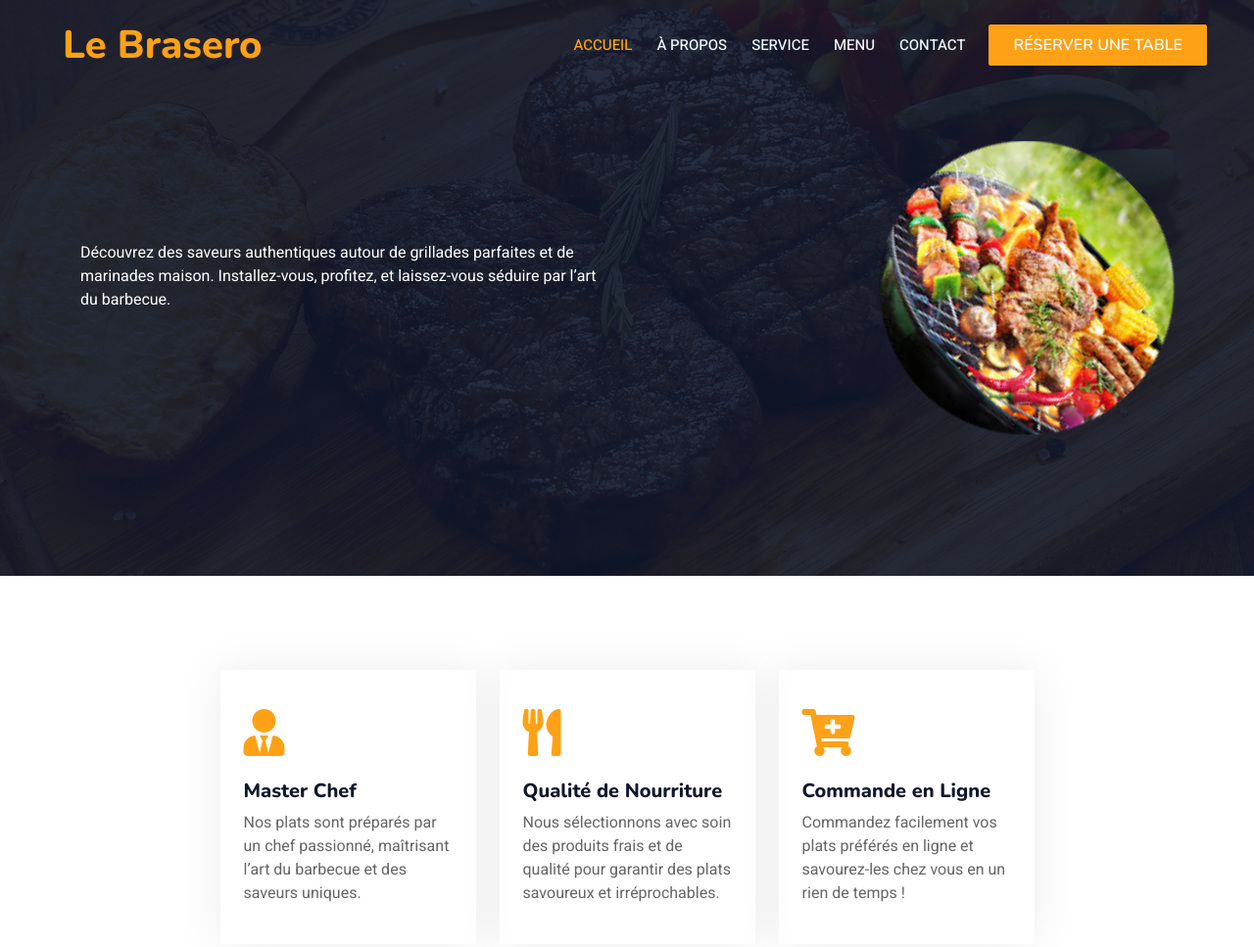
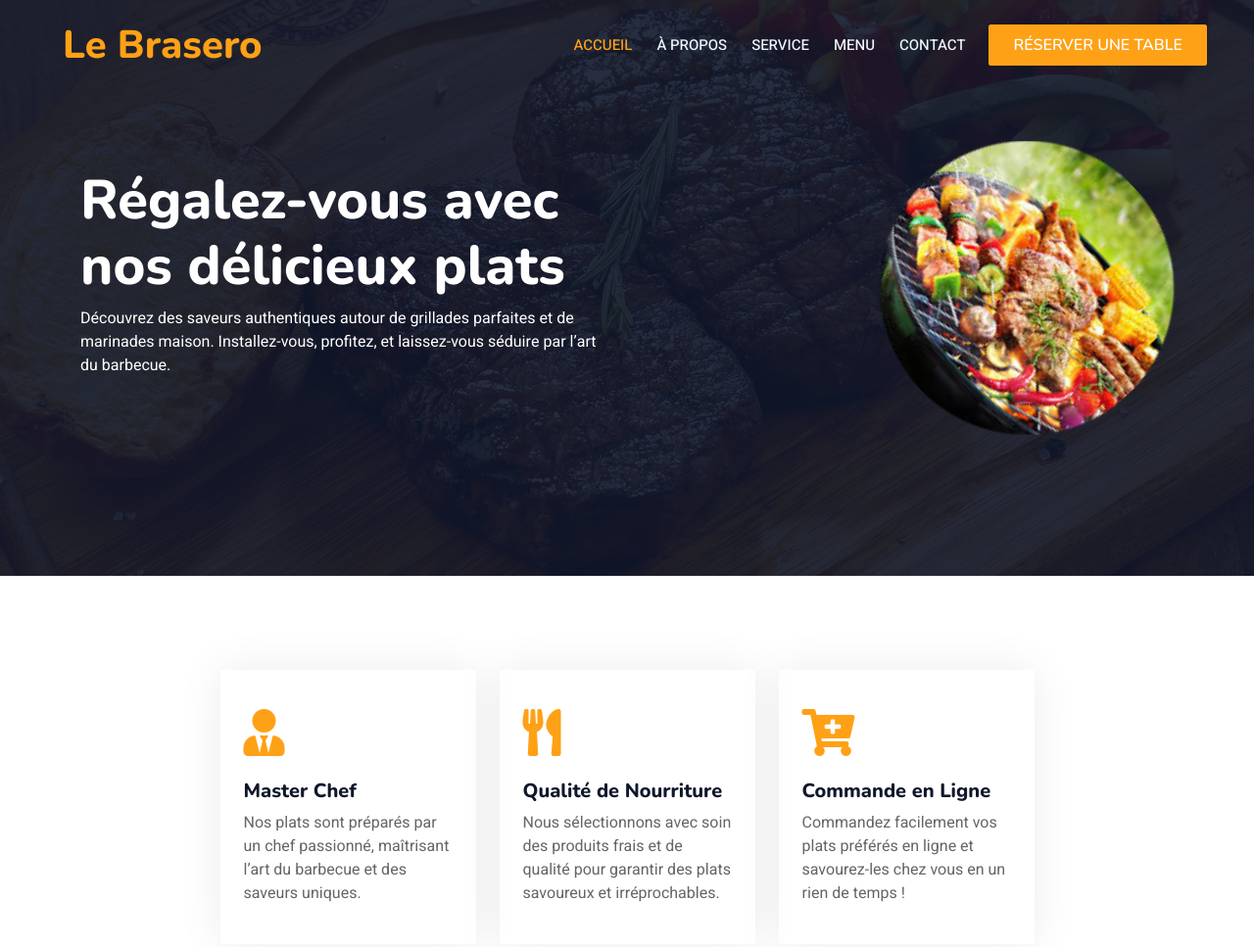
Before and after one commit to Anassmeh/Site-restaurant, a plain HTML site: page index.html in a window 1280 px wide. Shown: the top 967 px of the page at 98% size. Drawn offline with nearby package versions, Linux system fonts and the light colour scheme; some icons are missing.

Commit message:
effacer les dernières modifications

```diff
--- a/index.html
+++ b/index.html
@@ -69,7 +69,7 @@
                 <div class="container my-5 py-5">
                     <div class="row align-items-center g-5">
                         <div class="col-lg-6 text-center text-lg-start">
-                            <h3 class="display-4 text-white animated slideInLeft"></h3>
+                            <h3 class="display-4 text-white animated slideInLeft">Régalez-vous avec nos délicieux plats</h3>
                             <p class="text-white animated slideInLeft mb-4 pb-2">Découvrez des saveurs authentiques autour de grillades parfaites et de marinades maison. Installez-vous, profitez, et laissez-vous séduire par l’art du barbecue.</p>
                             <!-- <a href="" class="btn btn-primary py-sm-3 px-sm-5 me-3 animated slideInLeft">Réserver une table</a> -->
                         </div>
```
